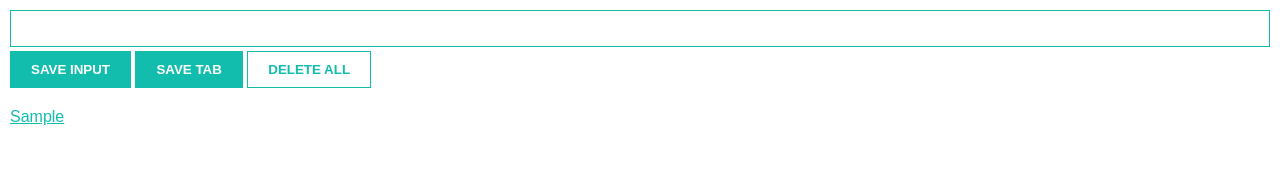
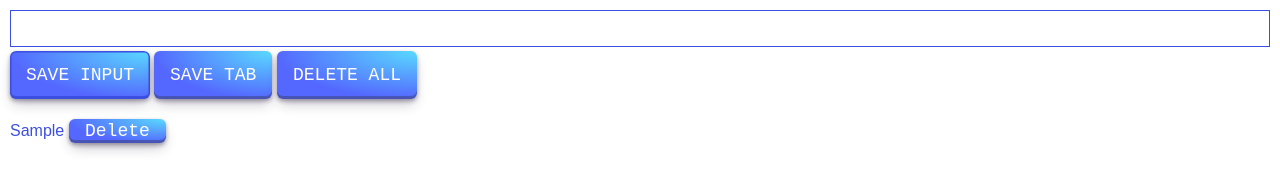
Before and after one commit to ahmet8873/chrome-extension, a browser extension: page index.html in a window 1280 px wide. Both pictures are taken after typing "Sample" into the empty fields and a click on the button "SAVE INPUT". Drawn offline with Linux system fonts and the light colour scheme.

Commit message:
style and delete

```diff
--- a/index.css
+++ b/index.css
@@ -1,37 +1,84 @@
-body{
+body {
   margin: 0;
   padding: 10px;
   font-family: Arial, Helvetica, sans-serif;
   min-width: 400px;
 }
 
-input{
+input {
   width: 100%;
   padding: 10px;
   box-sizing: border-box;
-    border: 1px solid #13bdad;
+  border: 1px solid #3c4fe0;
   margin-bottom: 4px;
 }
-button{
-    background:#13bdad;
-    color: white;
-    padding: 10px 20px;
-    border: none;
-    font-weight: bold ;
-    border: 1px solid #13bdad;
-}
-ul{
+
+ul {
   margin-top: 20px;
   list-style: none;
   padding-left: 0;
 }
-li{
+li {
   margin-top: 5px;
 }
-a{
-    color: #13bdad;
+a {
+  color: #3c4fe0;
+  text-decoration: none;
 }
-#delete-btn{
-    background-color: white;
-    color: #13bdad;
+
+/* CSS */
+button {
+  align-items: center;
+  appearance: none;
+  background-image: radial-gradient(
+    100% 100% at 100% 0,
+    #5adaff 0,
+    #5468ff 100%
+  );
+  border: 0;
+  border-radius: 6px;
+  box-shadow: rgba(45, 35, 66, 0.4) 0 2px 4px,
+    rgba(45, 35, 66, 0.3) 0 7px 13px -3px, rgba(58, 65, 111, 0.5) 0 -3px 0 inset;
+  box-sizing: border-box;
+  color: #fff;
+  cursor: pointer;
+  display: inline-flex;
+  font-family: "JetBrains Mono", monospace;
+  height: 48px;
+  justify-content: center;
+  line-height: 1;
+  list-style: none;
+  overflow: hidden;
+  padding-left: 16px;
+  padding-right: 16px;
+  position: relative;
+  text-align: left;
+  text-decoration: none;
+  transition: box-shadow 0.15s, transform 0.15s;
+  user-select: none;
+  -webkit-user-select: none;
+  touch-action: manipulation;
+  white-space: nowrap;
+  will-change: box-shadow, transform;
+  font-size: 18px;
 }
+
+button:focus {
+  box-shadow: #3c4fe0 0 0 0 1.5px inset, rgba(45, 35, 66, 0.4) 0 2px 4px,
+    rgba(45, 35, 66, 0.3) 0 7px 13px -3px, #3c4fe0 0 -3px 0 inset;
+}
+
+button:hover {
+  box-shadow: rgba(45, 35, 66, 0.4) 0 4px 8px,
+    rgba(45, 35, 66, 0.3) 0 7px 13px -3px, #3c4fe0 0 -3px 0 inset;
+  transform: translateY(-2px);
+}
+
+button:active {
+  box-shadow: #3c4fe0 0 3px 7px inset;
+  transform: translateY(2px);
+}
+
+.delete-btn {
+  height: 24px;
+}
--- a/index.js
+++ b/index.js
@@ -1,54 +1,64 @@
-const inputBtn=document.getElementById('input-btn')
-const inputEl=document.getElementById('input-el')
-const ulEl=document.getElementById('ul-el')
-const deleteBtn=document.getElementById('delete-btn')
-const tabBtn=document.getElementById('tab-btn')
+const inputBtn = document.getElementById("input-btn");
+const inputEl = document.getElementById("input-el");
+const ulEl = document.getElementById("ul-el");
+const deleteBtn = document.getElementById("delete-btn");
+const tabBtn = document.getElementById("tab-btn");
 
-let myLeads=[]
+let myLeads = [];
 
-let leadsFromLocalStorage= JSON.parse( localStorage.getItem('myLeads'))
+let leadsFromLocalStorage = JSON.parse(localStorage.getItem("myLeads"));
 
-if(leadsFromLocalStorage){
-    myLeads=leadsFromLocalStorage
-    render(myLeads)
+if (leadsFromLocalStorage) {
+  myLeads = leadsFromLocalStorage;
+  render(myLeads);
 }
 
-function render(leads){
-    let listItems=''
-    for(let i=0;i<leads.length;i++){
-        listItems+=`<li>
+function render(leads) {
+  let listItems = "";
+  for (let i = 0; i < leads.length; i++) {
+    listItems += `<li>
                         <a target='_blank' href='${leads[i]}'>
                             ${leads[i]}
-                         </a>
-                      </li>`
-    }
-    ulEl.innerHTML=listItems
+                        </a>
+                        <button class="delete-btn" data-index="${i}">Delete</button>
+                    </li>`;
+  }
+  ulEl.innerHTML = listItems;
+
+  // Add event listeners for delete buttons
+  const deleteButtons = document.getElementsByClassName("delete-btn");
+  for (let i = 0; i < deleteButtons.length; i++) {
+    deleteButtons[i].addEventListener("click", function () {
+      const index = parseInt(this.getAttribute("data-index"));
+      deleteLead(index);
+    });
+  }
 }
 
+function deleteLead(index) {
+  myLeads.splice(index, 1);
+  localStorage.setItem("myLeads", JSON.stringify(myLeads));
+  render(myLeads);
+}
 
-deleteBtn.addEventListener('dblclick',function(){
-    localStorage.clear()
-    myLeads=[]
-    render(myLeads)
-})
+deleteBtn.addEventListener("dblclick", function () {
+  localStorage.clear();
+  myLeads = [];
+  render(myLeads);
+});
 
-inputBtn.addEventListener('click', function(){
-    myLeads.push(inputEl.value)
-    inputEl.value=''
+inputBtn.addEventListener("click", function () {
+  myLeads.push(inputEl.value);
+  inputEl.value = "";
 
-    localStorage.setItem('myLeads', JSON.stringify(myLeads))
-    render(myLeads)
+  localStorage.setItem("myLeads", JSON.stringify(myLeads));
+  render(myLeads);
+});
 
-})
-
-tabBtn.addEventListener('click',function(){
-       chrome.tabs.query({active: true, currentWindow: true}, function(tabs) {
-        myLeads.push(tabs[0].url)
-        localStorage.setItem('myLeads',JSON.stringify(myLeads))
-        render(myLeads)
-
-
-
-     });
-
-})
+tabBtn.addEventListener("click", function () {
+  chrome.tabs.query({ active: true, currentWindow: true }, function (tabs) {
+    myLeads.push(tabs[0].url);
+    localStorage.setItem("myLeads", JSON.stringify(myLeads));
+    render(myLeads);
+  });
+});
```
Lines whose indentation alone changed are shown as unchanged.
